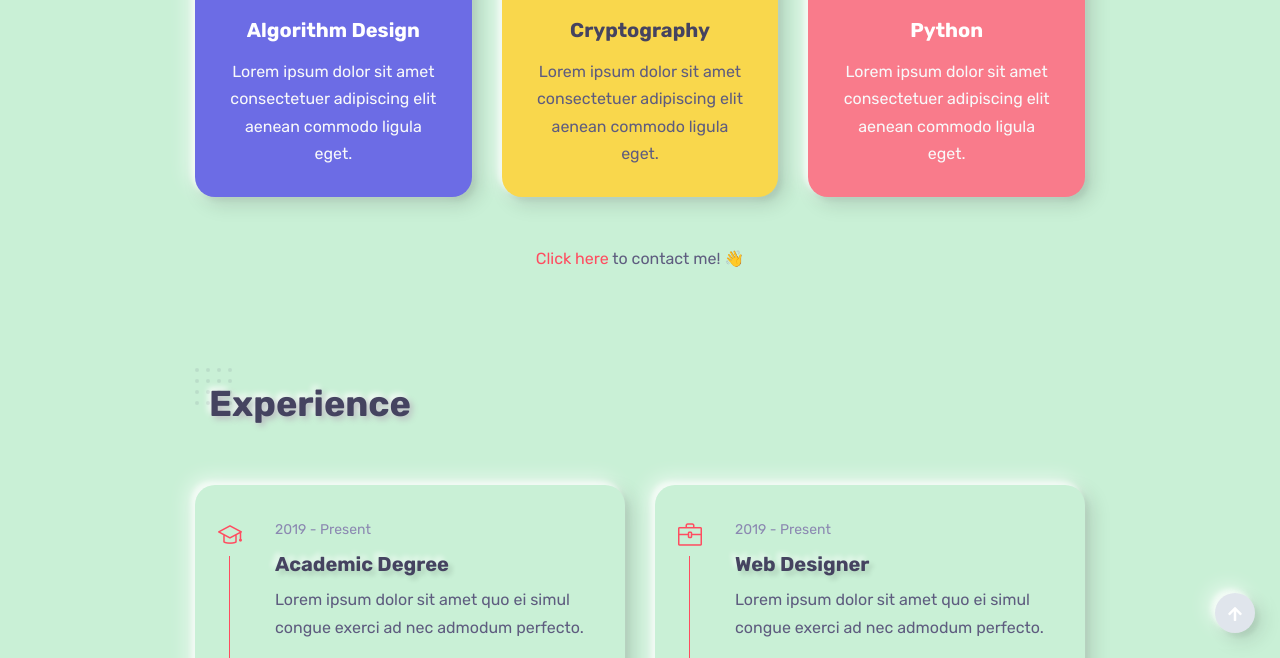
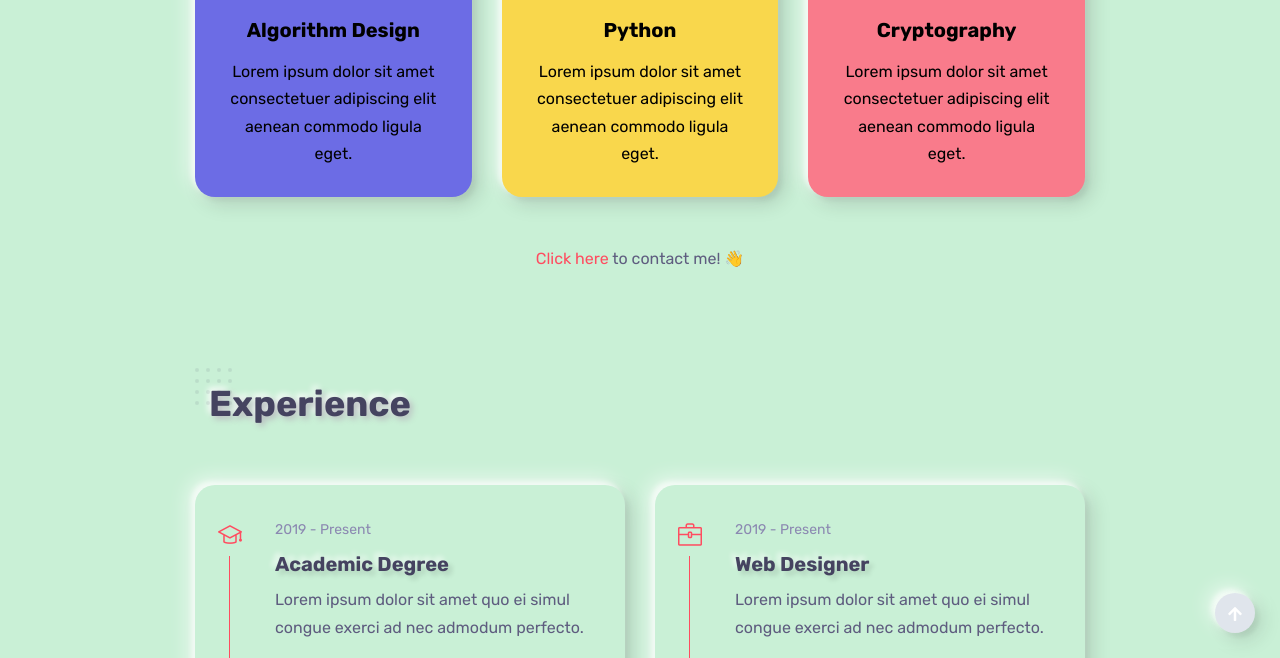
Before and after one commit to primepatel/primepatel.github.io, a Jekyll site: the page built from index.markdown, in a window 1280 px wide and 900 px high, scrolled down 1618 px, cut to the strip 242-900 px from the top of the window. Built offline with Jekyll 4.4.1, drawn with Linux system fonts in a browser that asks for light colours.

Commit message:
added section2 include

```diff
--- a/_includes/section2.html
+++ b/_includes/section2.html
@@ -8,36 +8,17 @@
         <div class="spacer" data-height="60"></div>
 
         <div class="row">
-
-            <div class="col-md-4">
+            {% for item in site.data.section2.skills %}
+            <div class="col-md-4" data-wow-delay="{{item[0]}}s">
                 <!-- service box -->
-                <div class="service-box rounded data-background padding-30 text-center text-light shadow-blue" data-color="#6C6CE5">
-                    <img src="assets/images/service-1.svg" alt="UI/UX design" />
-                    <h3 class="mb-3 mt-0">Algorithm Design</h3>
-                    <p class="mb-0">Lorem ipsum dolor sit amet consectetuer adipiscing elit aenean commodo ligula eget.</p>
+                <div class="service-box rounded data-background padding-30 text-center shadow-yellow" data-color="#{{item[2]}}">
+                    <img src="{{item[3]}}" alt="UI/UX design" />
+                    <h3 style="color: #{{item[5]}};" class="mb-3 mt-0">{{item[1]}}</h3>
+                    <p style="color: #{{item[5]}};" class="mb-0">{{item[4]}}</p>
                 </div>
                 <div class="spacer d-md-none d-lg-none" data-height="30"></div>
             </div>
-
-            <div class="col-md-4" data-wow-delay="0.2s">
-                <!-- service box -->
-                <div class="service-box rounded data-background padding-30 text-center shadow-yellow" data-color="#F9D74C">
-                    <img src="assets/images/service-2.svg" alt="UI/UX design" />
-                    <h3 class="mb-3 mt-0">Cryptography</h3>
-                    <p class="mb-0">Lorem ipsum dolor sit amet consectetuer adipiscing elit aenean commodo ligula eget.</p>
-                </div>
-                <div class="spacer d-md-none d-lg-none" data-height="30"></div>
-            </div>
-
-            <div class="col-md-4" data-wow-delay="0.4s">
-                <!-- service box -->
-                <div class="service-box rounded data-background padding-30 text-center text-light shadow-pink" data-color="#F97B8B">
-                    <img src="assets/images/service-3.svg" alt="UI/UX design" />
-                    <h3 class="mb-3 mt-0">Python</h3>
-                    <p class="mb-0">Lorem ipsum dolor sit amet consectetuer adipiscing elit aenean commodo ligula eget.</p>
-                </div>
-            </div>
-
+            {% endfor %}
         </div>
 
         <div class="mt-5 text-center">
```
